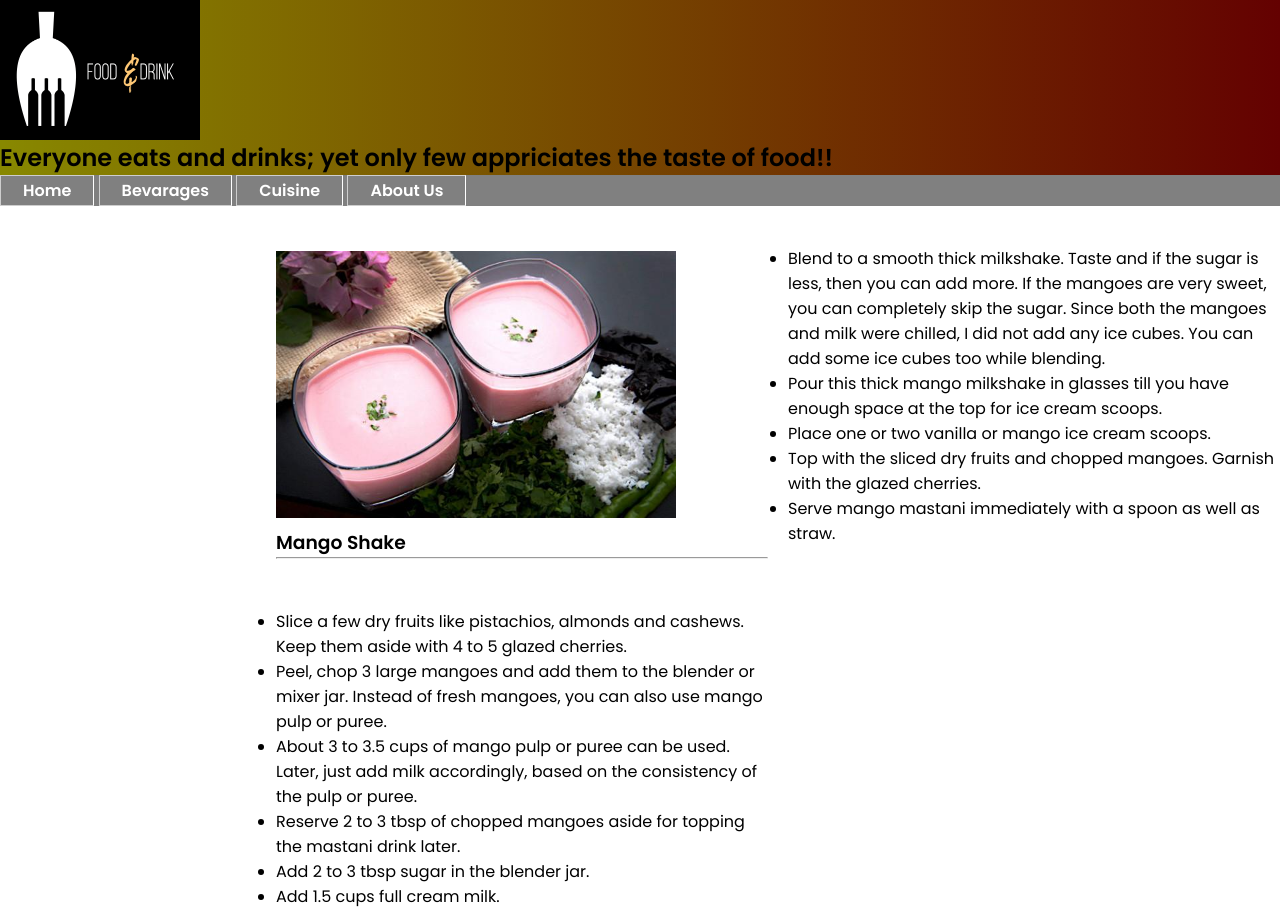
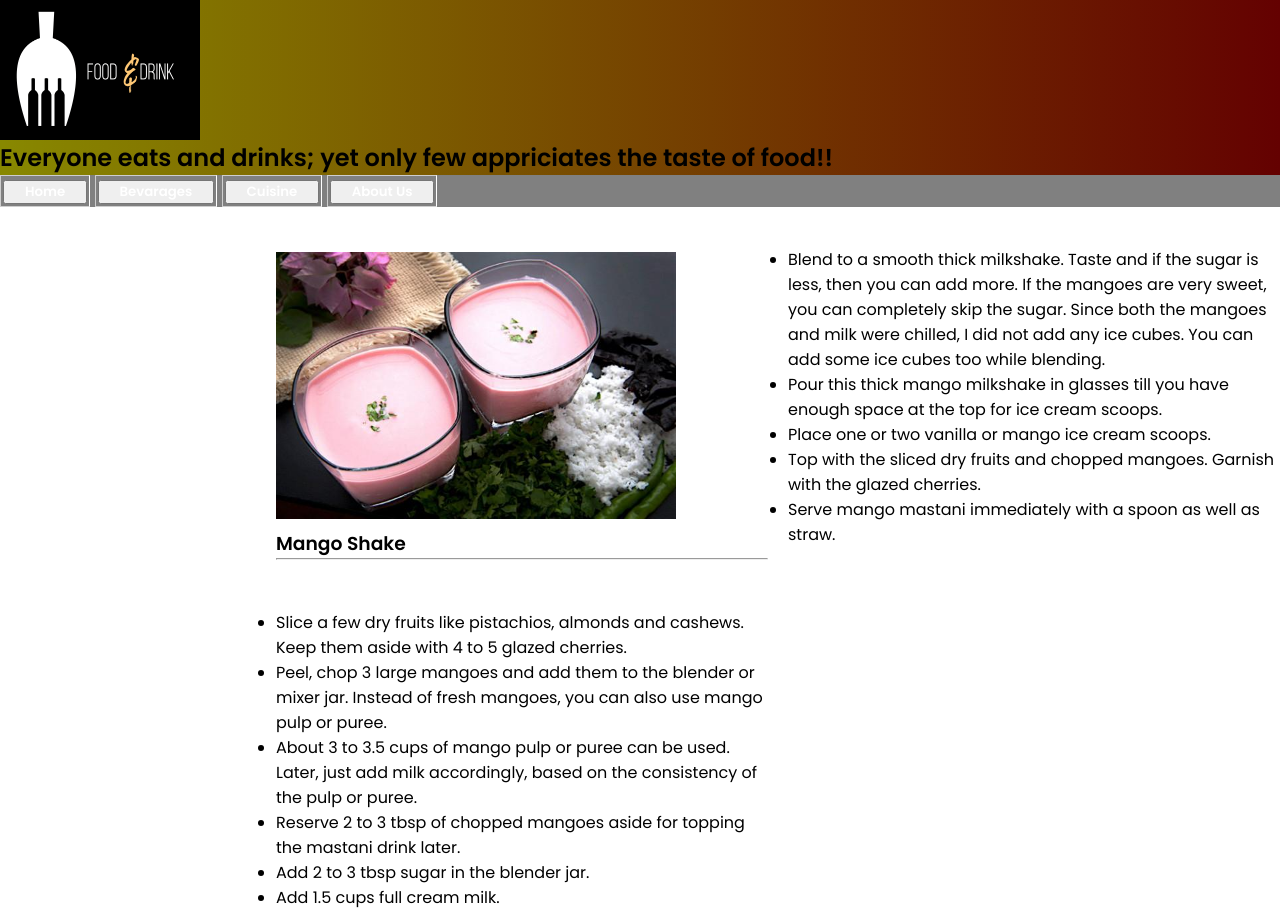
Before and after one commit to KomalSanhotra/myblog_komal_c0811169, a plain HTML site: page content1.html in a window 1280 px wide. Shown: the top 913 px of the page. Drawn offline with Linux system fonts and the light colour scheme.

Commit message:
correction

```diff
--- a/content1.html
+++ b/content1.html
@@ -20,10 +20,10 @@
           <h2>Everyone eats and drinks; yet only few appriciates the taste of food!! </h2>
       <div class="nav">
         <ul>
-          <li><a href="index.html">Home</a></li>
-          <li><a href="content1.html">Bevarages</a></li>
-          <li><a href="content2.html">Cuisine</a></li>
-          <li><a href="index.html">About Us</a></li>
+          <li><button><a href="index.html">Home</a></button></li>
+          <li><button><a href="content1.html">Bevarages</a></button></li>
+          <li><button><a href="content2.html">Cuisine</a></button></li>
+          <li><button><a href="index.html">About Us</a></button></li>
         </ul>
        </div>
     </header>
```
Also changed, not shown: content2.html (+4 -4 lines).
